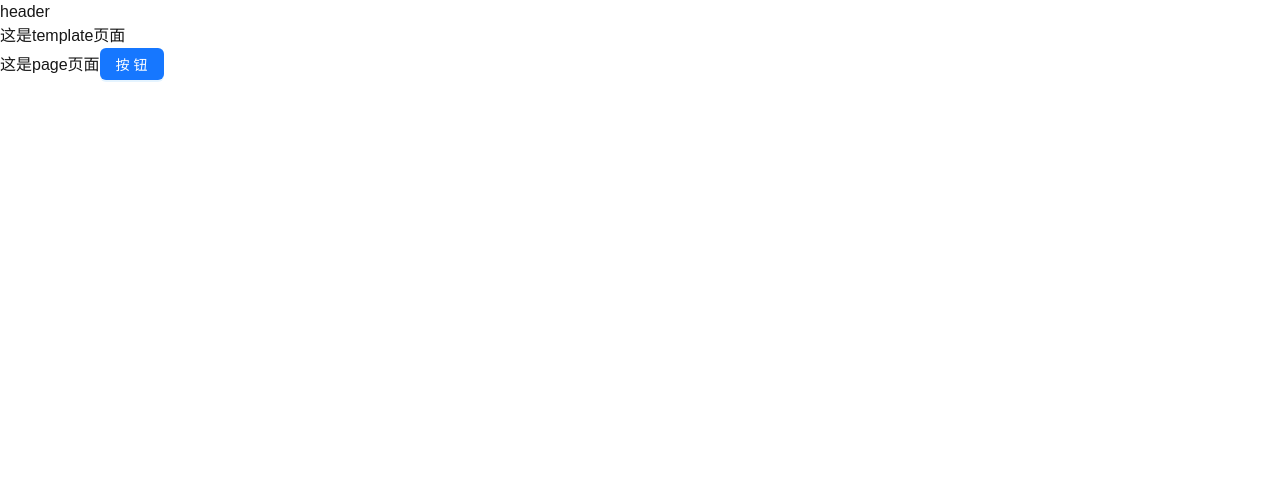
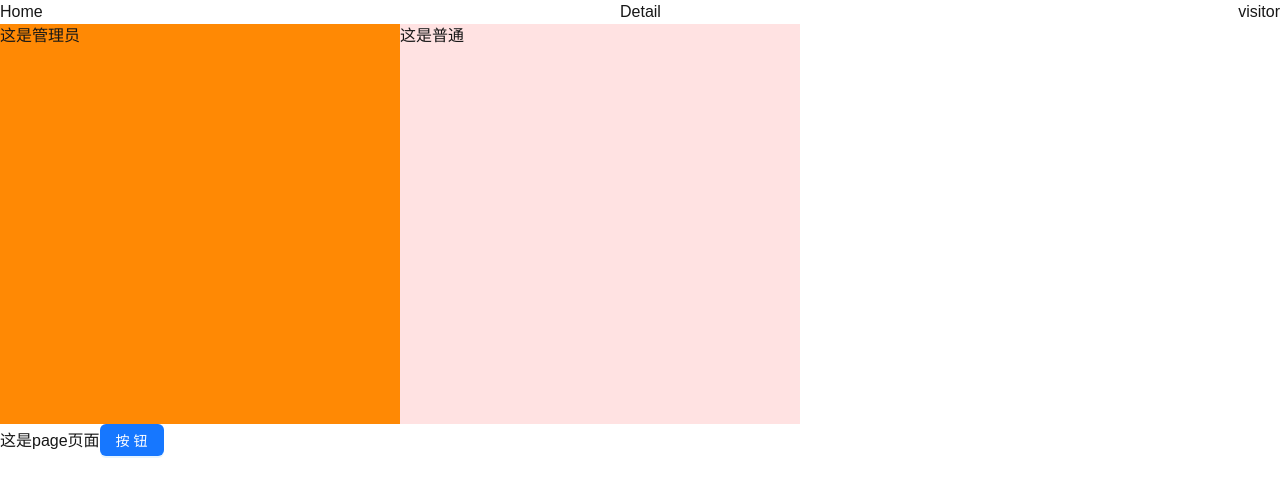
Before and after one commit to 972716557/nextjs, a Next.js app: page / in a window 1280 px wide. Shown: the top 496 px of the page. Built offline with nearby package versions, Linux system fonts and the light colour scheme; what @ant-design/nextjs-registry would draw is missing.

Commit message:
增加并行路由,可以解决权限判断

```diff
--- /dev/null
+++ b/src/app/(page)/@admin/default.tsx
@@ -0,0 +1,5 @@
+import React from "react";
+
+export default function Default() {
+  return <div className="bg-blue-100 w-100 h-100">这是默认页面</div>;
+}
--- /dev/null
+++ b/src/app/(page)/@admin/page.tsx
@@ -0,0 +1,5 @@
+import React from "react";
+
+export default function Admin() {
+  return <div className="bg-orange-400 w-100 h-100">这是管理员</div>;
+}
--- /dev/null
+++ b/src/app/(page)/@admin/visitor/default.tsx
@@ -0,0 +1,9 @@
+import React from "react";
+
+export default function Default() {
+  return (
+    <div>
+      <h1 className="bg-blue-100 w-100 h-100">Default</h1>
+    </div>
+  );
+}
--- /dev/null
+++ b/src/app/(page)/@admin/visitor/page.tsx
@@ -0,0 +1,9 @@
+import React from "react";
+
+export default function Visitor() {
+  return (
+    <div className="bg-blue-100 w-100 h-100">
+      <h1>Visitor</h1>
+    </div>
+  );
+}
--- /dev/null
+++ b/src/app/(page)/@normal/default.tsx
@@ -0,0 +1,5 @@
+import React from "react";
+
+export default function Default() {
+  return <div className="bg-red-100 w-100 h-100">default page</div>;
+}
--- /dev/null
+++ b/src/app/(page)/@normal/page.tsx
@@ -0,0 +1,5 @@
+import React from "react";
+
+export default function Normal() {
+  return <div className="bg-red-100 w-100 h-100">这是普通</div>;
+}
--- a/src/app/(page)/detail/[id]/page.tsx
+++ b/src/app/(page)/detail/[id]/page.tsx
@@ -4,17 +4,20 @@ interface Params {
   params: { id: string };
 }
 export async function generateMetadata({ params }: Params) {
+  const { id } = await params;
   return {
-    title: `商品详情-${params.id}`,
-    description: `商品详情页面-${params.id}`,
+    title: `商品详情-${id}`,
+    description: `商品详情页面-${id}`,
   };
 }
-export default function DetailPage({ params }: Params) {
+export default async function DetailPage({ params }: Params) {
+  const { id } = await params;
+
   return (
     <div>
       <h1>Test</h1>
       {/* 获取到路由上的参数 */}
-      {params.id}
+      {id}
     </div>
   );
 }
--- a/src/app/(page)/detail/page.tsx
+++ b/src/app/(page)/detail/page.tsx
@@ -5,5 +5,5 @@ export const metadata: Metadata = {
   title: "leekono",
 };
 export default function Details() {
-  return <div></div>;
+  return <div>fawfeaf</div>;
 }
--- a/src/app/(page)/layout.tsx
+++ b/src/app/(page)/layout.tsx
@@ -23,8 +23,12 @@ export const metadata: Metadata = {
 
 export default function RootLayout({
   children,
+  admin,
+  normal,
 }: Readonly<{
   children: React.ReactNode;
+  admin?: React.ReactNode;
+  normal?: React.ReactNode;
 }>) {
   return (
     <html lang="en">
@@ -33,6 +37,10 @@ export default function RootLayout({
       >
         <AntdRegistry>
           <Header />
+          <div className="flex">
+            {admin}
+            {normal}
+          </div>
           {children}
         </AntdRegistry>
       </body>
--- a/src/app/(page)/template.tsx
+++ b/src/app/(page)/template.tsx
@@ -1,5 +1,6 @@
 import React from "react";
 
 export default function Template({ children }: { children: React.ReactNode }) {
-  return <div>这是template页面{children}</div>;
+  return children;
+  // return <div>这是template页面{children}</div>;
 }
--- a/src/components/header.tsx
+++ b/src/components/header.tsx
@@ -1,5 +1,12 @@
+import Link from "next/link";
 import React from "react";
 
 export default function Header() {
-  return <div>header</div>;
+  return (
+    <div className="flex items-center justify-between">
+      <Link href="/">Home</Link>
+      <Link href="/detail">Detail</Link>
+      <Link href="/visitor">visitor</Link>
+    </div>
+  );
 }
```
